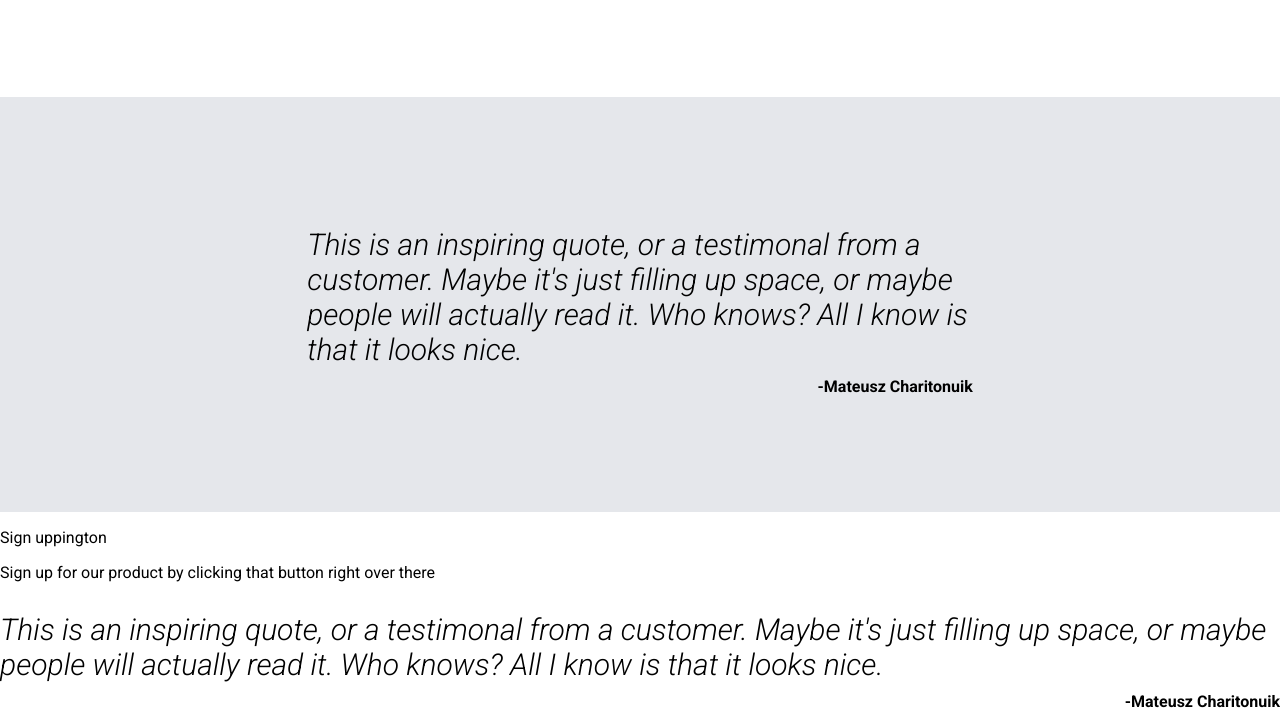
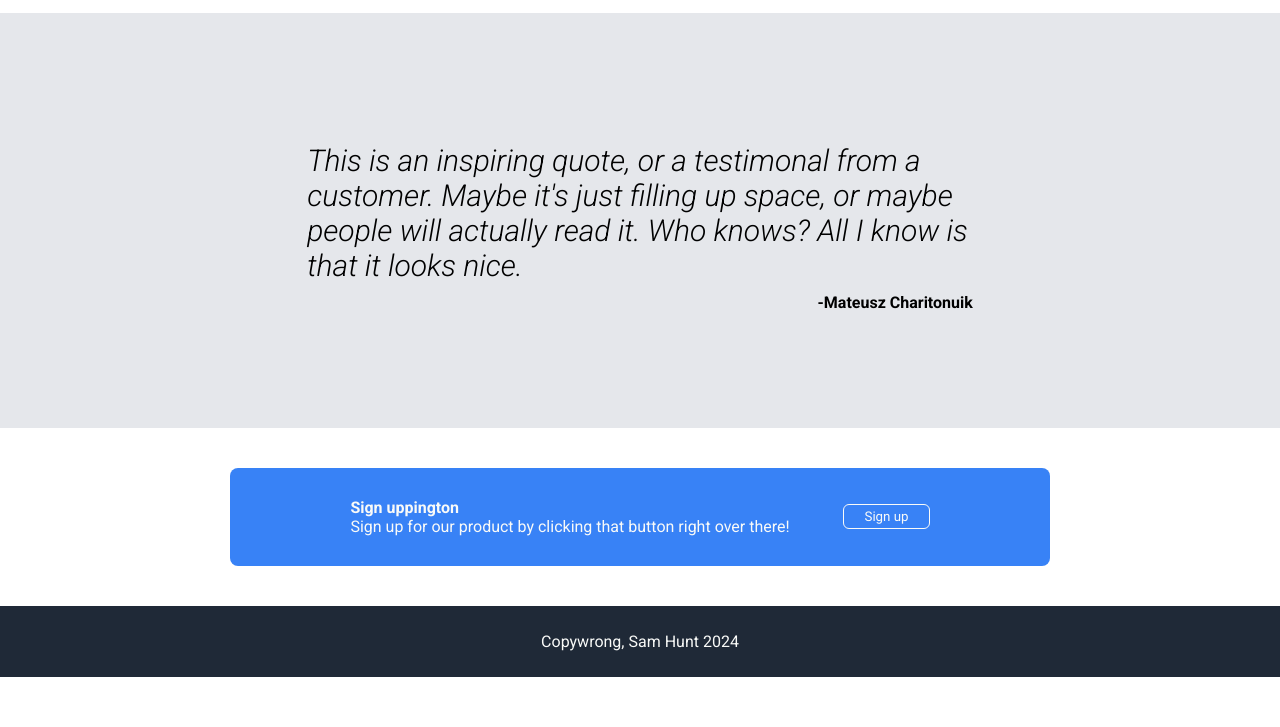
Before and after one commit to Ste4lth7722/odin-exercise-landing-page, a plain HTML site: page index.html in a window 1280 px wide. Shown: the part 896-1623 px from the top of the page. After the commit the page ends 1573 px from the top, so only its background shows below. Drawn offline with Linux system fonts and the light colour scheme.

Commit message:
Finish page, fully styled

```diff
--- a/index.html
+++ b/index.html
@@ -53,13 +53,15 @@
     </div>
     <div class="section-4">
         <div class="sign-up-container">
-            <p>Sign uppington</p>
-            <p>Sign up for our product by clicking that button right over there</p>
+            <div class="sign-up-text">
+                <p><strong>Sign uppington</strong></p>
+                <p>Sign up for our product by clicking that button right over there!</p>
+            </div>
+            <button>Sign up</button>
         </div>
     </div>
     <div class="footer">
-        <p class="quote">This is an inspiring quote, or a testimonal from a customer. Maybe it's just filling up space, or maybe people will actually read it. Who knows? All I know is that it looks nice.</p>
-        <p class="quote-author">-Mateusz Charitonuik</p>
+        <p>Copywrong, Sam Hunt 2024</p>
     </div>
 </body>
 </html>
--- a/styles.css
+++ b/styles.css
@@ -19,7 +19,7 @@ h1 {
 
 .header,
 .section-1 {
-    background-color: rgb(24, 50, 81);
+    background-color: #1F2937;
     color: #F9FAF8;
 }
 
@@ -93,7 +93,10 @@ li a {
     display: flex;
     flex-direction: column;
     text-align: center;
-    padding: 100px 18vw;
+    padding-left: 18vw;
+    padding-right: 18vw;
+    padding-top: 30px;
+    padding-bottom: 86px;
 }
 
 .section-2 h2 {
@@ -123,3 +126,37 @@ li a {
     text-align: right;
     margin-top: 10px;
 }
+
+.sign-up-container {
+    display: flex;
+    flex-direction: row;
+    align-items: center;
+    justify-content: space-between;
+    background-color: #3882F6;
+    padding: 30px 120px;
+    color: #F9FAF8;
+    border-radius: 8px;
+}
+
+.sign-up-container p {
+    margin: 0;
+}
+
+.section-4 {
+    padding: 40px 18vw;
+}
+
+.footer {
+    background-color: #1F2937;
+    color: #F9FAF8;
+    padding: 10px 20vw;
+    text-align: center;
+}
+
+.sign-up-container button {
+    background-color: #3882F6;
+    border: solid 1px #F9FAF8;
+    border-radius: 6px;
+    padding: 4px 20px;
+
+}
```
